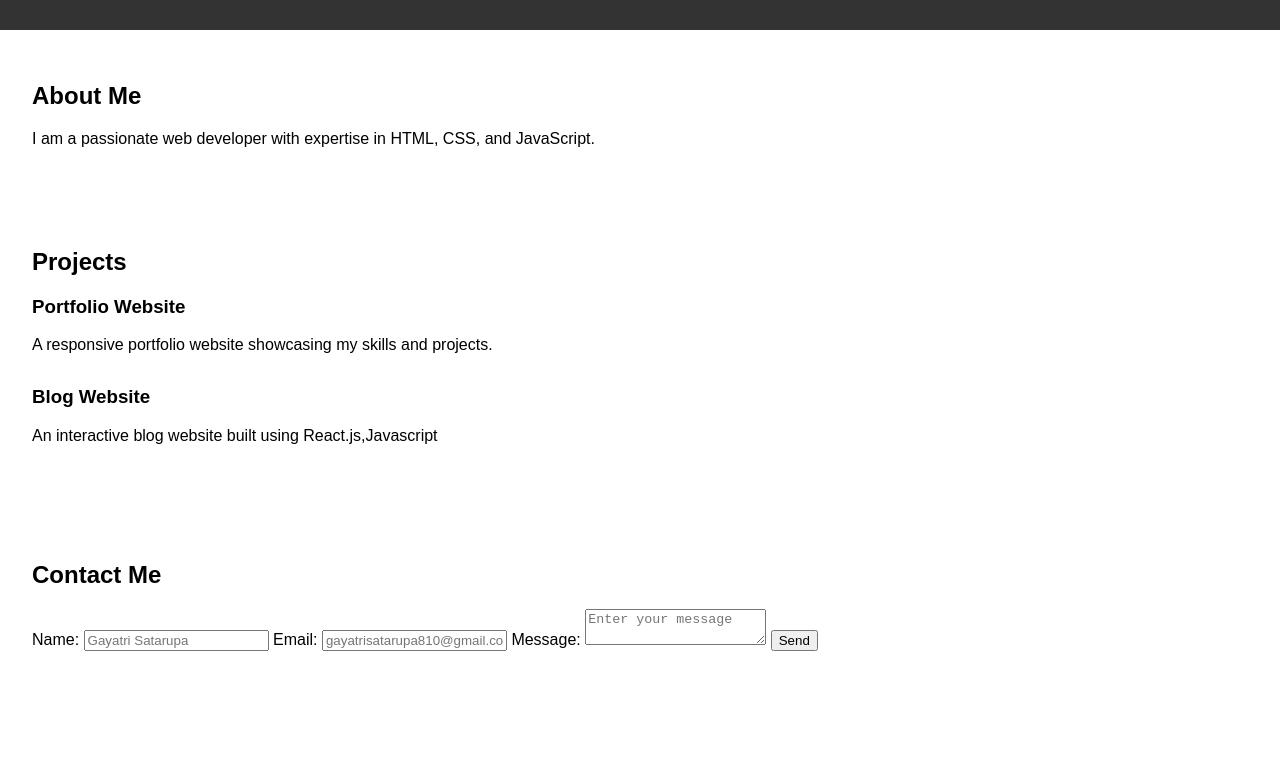
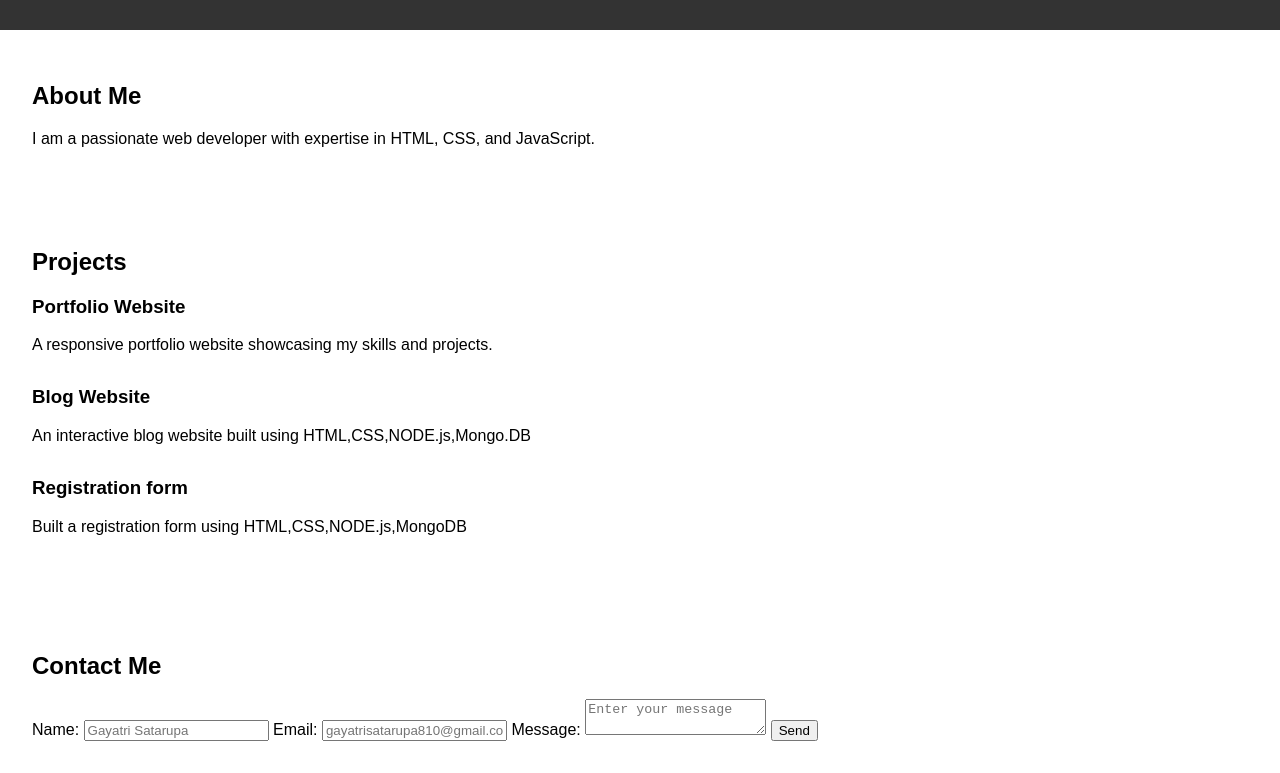
Before and after one commit to Gayatri2890/Gayatri-portfolio, a plain HTML site: page index.html in a window 1280 px wide. Shown: the part 116-889 px from the top of the page. Before the commit the page ends 800 px from the top, so only its background shows below. Drawn offline with Linux system fonts and the light colour scheme.

Commit message:
Update index.html

```diff
--- a/index.html
+++ b/index.html
@@ -31,9 +31,11 @@
         </div>
         <div class="project">
             <h3>Blog Website</h3>
-            <p>An interactive blog website built using React.js,Javascript</p>
+            <p>An interactive blog website built using HTML,CSS,NODE.js,Mongo.DB</p>
         </div>
-        <!-- Add more projects as needed -->
+        <div class="project">
+            <h3>Registration form</h3>
+            <p>Built a registration form using HTML,CSS,NODE.js,MongoDB</p>
     </section>
 
     <section id="contact">
```
